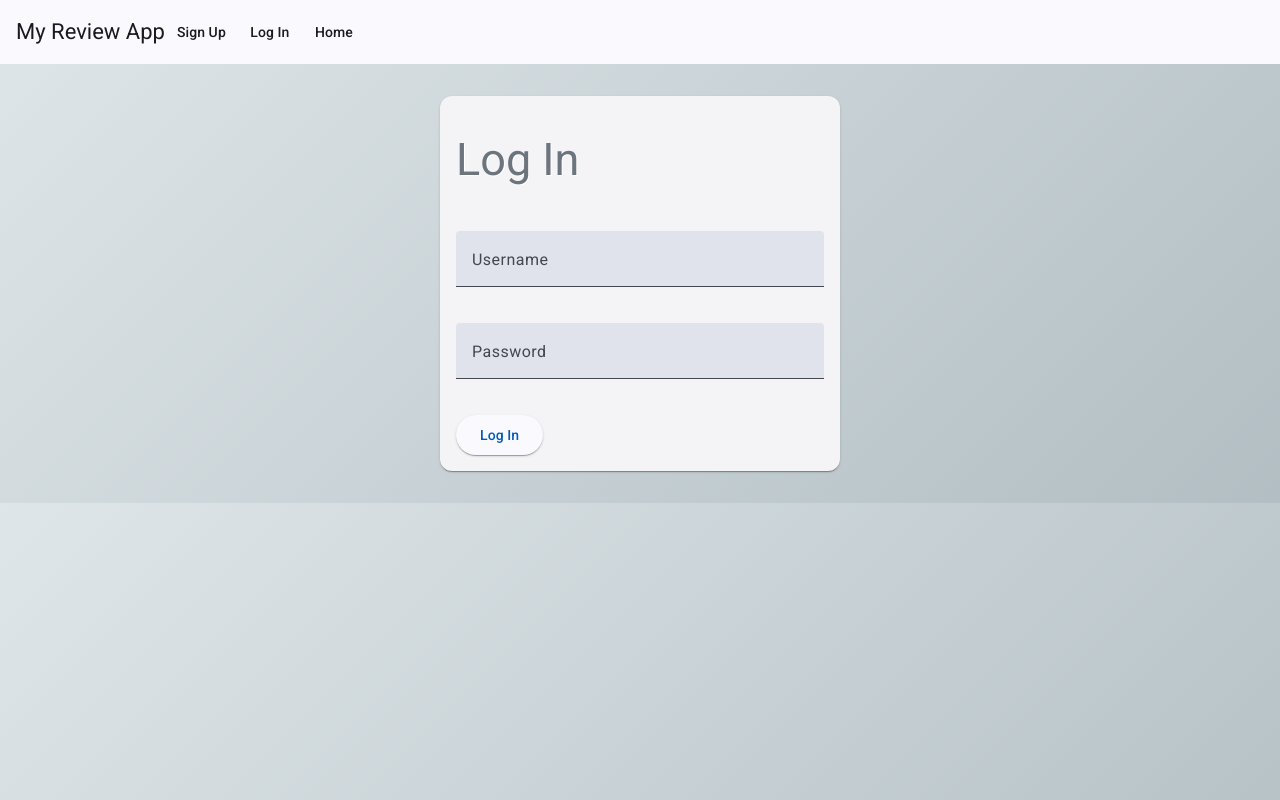
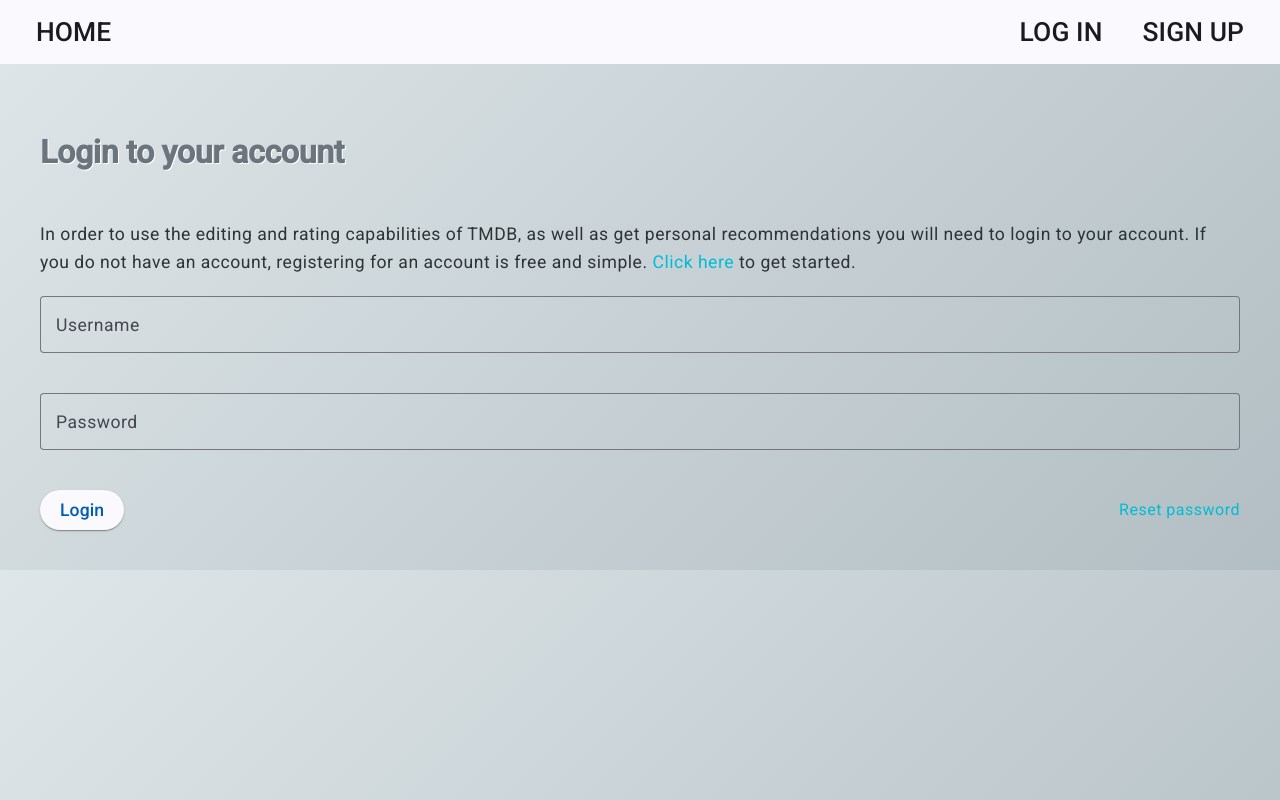
Before and after one commit to MichaelDelser/movie_reviewer, an Angular app in the folder frontend/: page /login in a window 1280 px wide. Built offline with nearby package versions, Linux system fonts and the light colour scheme.

Commit message:
made login screen prettier

```diff
--- a/frontend/src/app/app.component.html
+++ b/frontend/src/app/app.component.html
@@ -1,15 +1,14 @@
 <!-- src/app/app.component.html -->
 <mat-toolbar color="primary">
-  <span>My Review App</span>
+  <a mat-button routerLink="/home">Home</a>
   <span class="spacer"></span>
   <ng-container *ngIf="!authService.isAuthenticated(); else loggedIn">
+    <a mat-button routerLink="/login">Log In</a>
     <a mat-button routerLink="/signup">Sign Up</a>
-    <a mat-button routerLink="/login">Log In</a>
   </ng-container>
   <ng-template #loggedIn>
     <a mat-button (click)="logout()">Log Out</a>
   </ng-template>
-  <a mat-button routerLink="/home">Home</a>
   <a mat-button *ngIf="authService.isAuthenticated()" routerLink="/protected">Protected Page</a>
 </mat-toolbar>
 <div class="content">
--- a/frontend/src/app/app.component.scss
+++ b/frontend/src/app/app.component.scss
@@ -0,0 +1,19 @@
+/* src/app/app.component.scss */
+.spacer {
+  flex: 1 1 auto;
+}
+
+mat-toolbar {
+  display: flex;
+  justify-content: space-between;
+  align-items: center;
+
+  a[mat-button] {
+    text-transform: uppercase;
+    margin: 0 8px;
+    font-size: 1.2em;
+  }
+}
+.content {
+  padding: 20px;
+}
--- a/frontend/src/app/log-in/log-in.component.html
+++ b/frontend/src/app/log-in/log-in.component.html
@@ -1,17 +1,25 @@
-<mat-card>
-  <h2>Log In</h2>
+<!-- src/app/log-in/log-in.component.html -->
+<div class="login-container">
+  <h1>Login to your account</h1>
+  <p>
+    In order to use the editing and rating capabilities of TMDB, as well as get personal recommendations you will need to login to your account. If you do not have an account, registering for an account is free and simple.
+    <a href="#">Click here</a> to get started.
+  </p>
   <form (ngSubmit)="logIn()">
-    <mat-form-field appearance="fill">
+    <mat-form-field appearance="outline" class="full-width">
       <mat-label>Username</mat-label>
       <input matInput type="text" [(ngModel)]="username" name="username">
     </mat-form-field>
-    <mat-form-field appearance="fill">
+    <mat-form-field appearance="outline" class="full-width">
       <mat-label>Password</mat-label>
       <input matInput type="password" [(ngModel)]="password" name="password">
     </mat-form-field>
-    <button mat-raised-button color="primary" type="submit">Log In</button>
+    <div class="actions">
+      <button mat-raised-button color="primary" type="submit">Login</button>
+      <a href="#" class="reset-password">Reset password</a>
+    </div>
   </form>
   <div *ngIf="errorMessage" class="error-message">
     {{ errorMessage }}
   </div>
-</mat-card>
+</div>
--- a/frontend/src/app/log-in/log-in.component.scss
+++ b/frontend/src/app/log-in/log-in.component.scss
@@ -1,10 +1,67 @@
-mat-card {
-  max-width: 400px;
-  margin: 2rem auto;
-  padding: 1rem;
+/* src/app/log-in/log-in.component.scss */
+.login-container {
+  width: 100%;
+  padding: 20px;
+  box-sizing: border-box;
+}
+
+h1 {
+  font-size: 2em;
+  font-weight: bold;
+  margin-bottom: 20px;
+}
+
+p {
+  font-size: 1.1em;
+  margin-bottom: 20px;
+
+  a {
+    color: #00bcd4;
+    text-decoration: none;
+  }
+
+  a:hover {
+    text-decoration: underline;
+  }
+}
+
+mat-form-field.full-width {
+  width: 100%;
+  margin-bottom: 20px;
 }
 
 mat-form-field {
-  width: 100%;
-  margin-bottom: 1rem;
+  mat-label {
+    font-size: 1.1em;
+  }
+
+  input {
+    font-size: 1.1em;
+  }
 }
+
+.actions {
+  display: flex;
+  justify-content: space-between;
+  align-items: center;
+
+  button {
+    font-size: 1.1em;
+    padding: 10px 20px;
+  }
+
+  .reset-password {
+    color: #00bcd4;
+    text-decoration: none;
+  }
+
+  .reset-password:hover {
+    text-decoration: underline;
+  }
+}
+
+.error-message {
+  color: red;
+  margin-top: 20px;
+  font-size: 1em;
+}
```
